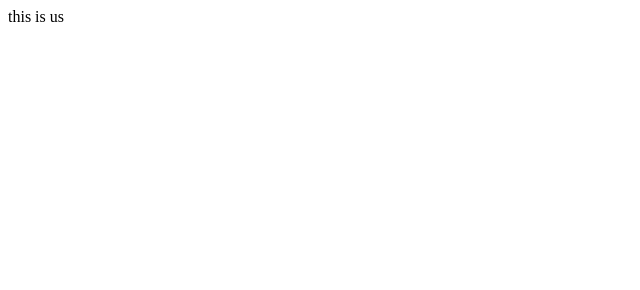
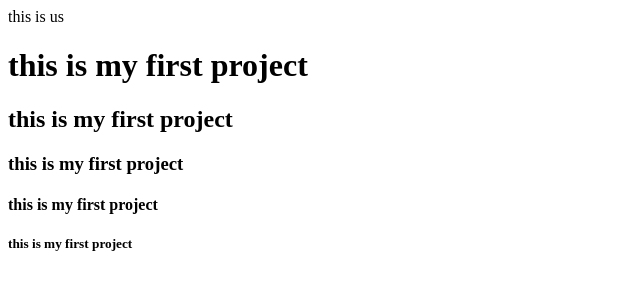
Before and after one commit to kshitij-hansa/V1project, a plain HTML site: page index.html in a window 1280 px wide. Shown: the whole page, without its empty margins (0-640 px from the left). Drawn offline with Linux system fonts and the light colour scheme.

Commit message:
this is my 2nd commit

```diff
--- a/index.html
+++ b/index.html
@@ -8,5 +8,10 @@
 </head>
 <body>
     this is us
+    <h1>this is my first project</h1>
+    <h2>this is my first project</h2>
+    <h3>this is my first project</h3>
+    <h4>this is my first project</h4>
+    <h5>this is my first project</h5>
 </body>
 </html>
```
